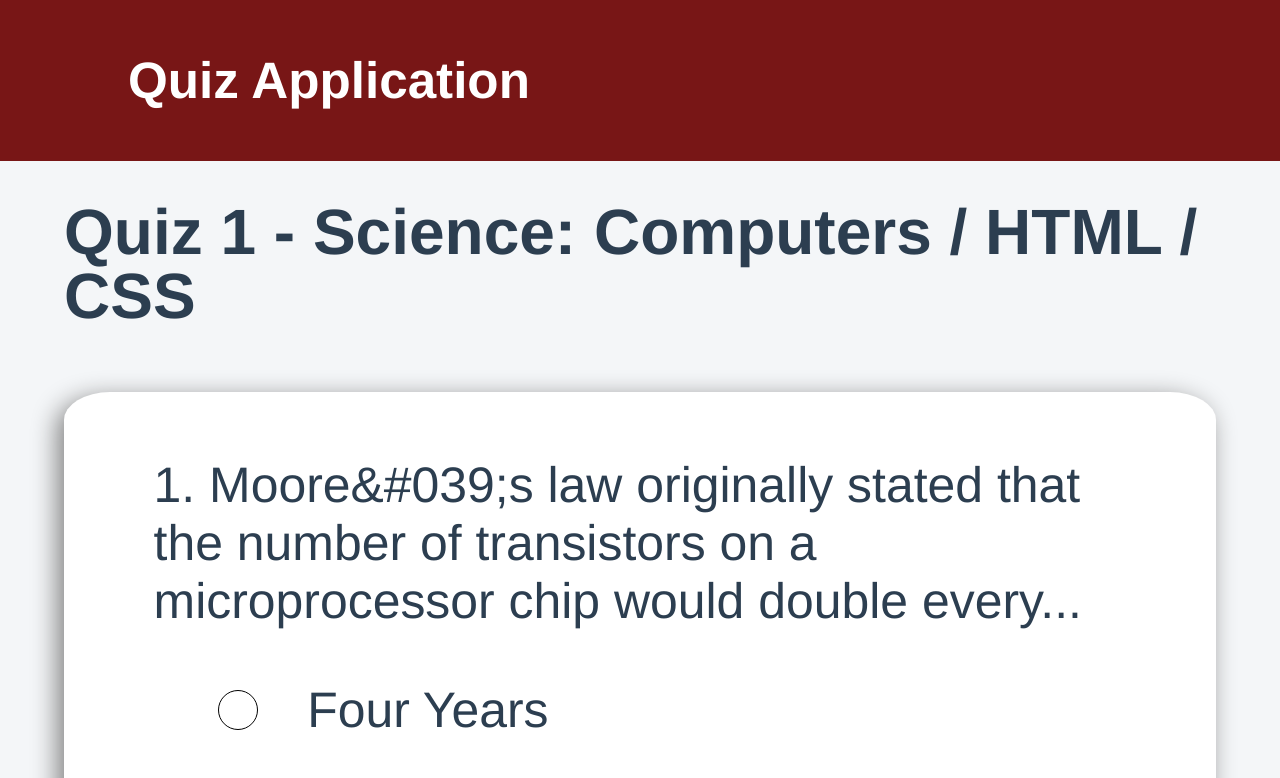
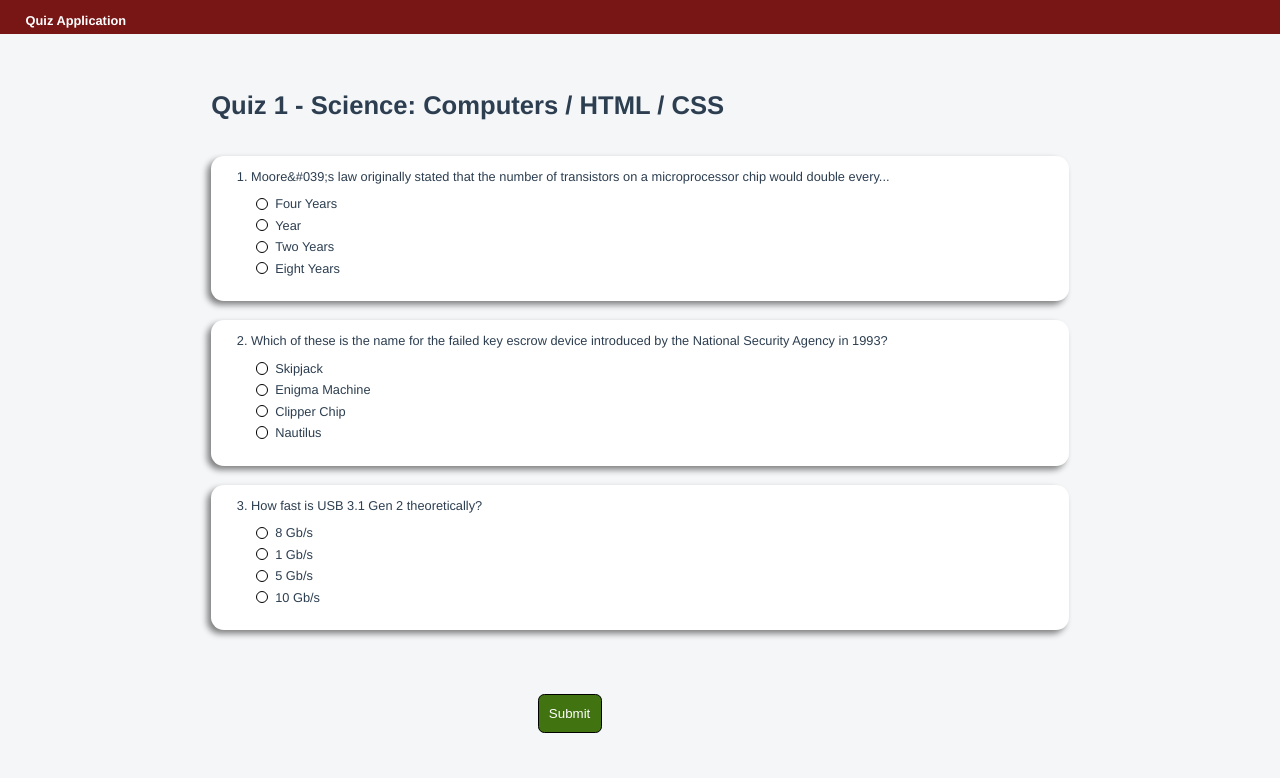
Before and after one commit to kukovisuals/snowjoe, a Vue app: page / in a window 1280 px wide. Shown: the top 778 px of the page. Built offline with nearby package versions, Linux system fonts and the light colour scheme.

Commit message:
made css responseive added all css styles to app.vue

```diff
--- a/src/App.vue
+++ b/src/App.vue
@@ -17,6 +17,11 @@ export default {
 *{
   margin: 0;
 }
+:root {
+  --main-font-size: 3vw;
+  --desktop-font-size: 2vw;
+}
+
 #app {
   font-family: Avenir, Helvetica, Arial, sans-serif;
   -webkit-font-smoothing: antialiased;
@@ -26,4 +31,361 @@ export default {
   padding: 0;
   background-color: #F4F6F8;
 }
+
+
+/*
+  ************************************************************************
+  ErrorComponent Kuko Visuals
+  ************************************************************************
+*/
+.error_container{
+  width: 80%;
+  margin: 0 auto;
+}
+.error_message{
+  color:  #fa1800;
+  text-align: center;
+  padding-bottom: 10vw;
+}
+
+
+/*
+  ************************************************************************
+  FixedBanner Kuko Visuals
+  ************************************************************************
+*/
+
+.fixed_banner{
+  background-color: #781616;
+}
+.banner{
+  padding: 4vw 10vw;
+  color: #FFFFFF;
+  font-size: 4vw;
+}
+
+
+/*
+  ************************************************************************
+  QuizComponent Kuko Visuals
+  ************************************************************************
+*/
+
+.quiz_title{
+  line-height: 5vw;
+  padding-top: 3vw;
+  width: 90%;
+  margin: 0 auto;
+  font-size: 5vw;
+}
+
+/*
+  ************************************************************************
+  ResultsComponent Kuko Visuals
+  ************************************************************************
+*/
+
+.results_container{
+  width: 43%;
+  margin: 0 auto;
+  font-size: 3.5vw;
+  padding-top: 4vw;
+  text-align: center;
+}
+.percentage{
+  font-size: 4vw;
+  color: red;
+}
+
+
+
+/*
+  ************************************
+  SingleQuestion Kuko Visuals
+  ************************************
+*/
+.question_answers{
+  width: 90%;
+  margin: 0 auto;
+  background-color: #FFFFFF ;
+  box-shadow: -0.5vw 0.5vw 2vw gray;
+  /*border: 1px solid black;*/
+  border-radius: 2vw;
+  margin-top: 5vw;
+}
+.question_answers.active{
+  box-shadow: -0.5vw 0.5vw 2vw #BDAB1D;
+
+}
+.question_answers.gotCorrect{
+  box-shadow: -0.5vw 0.5vw 2vw green;
+}
+.question_answers.gotWrong{
+  box-shadow: -0.5vw 0.5vw 2vw red;
+}
+.question{
+  /*border: 1px solid blue;*/
+  padding: 5vw 6vw 4vw 7vw;
+  font-size: 3.9vw;
+}
+.answers{
+  padding-left: 12vw;
+  padding-bottom: 2.5vw;
+  width: 70%;
+  display: flex;
+  justify-content: center;
+  flex-direction: column;
+  position: relative;
+}
+.answers:last-child .answer{
+  margin-bottom: 4vw;
+}
+
+
+
+.answer{
+  /*padding-left: 2.6vw;*/
+  font-size: 3.9vw;
+
+  display: flex;
+  justify-content: flex-start;
+  align-items: center;
+  flex-wrap: nowrap;
+  /*margin: 2vw 0;*/
+  cursor: pointer;
+  position: relative;
+}
+.answer.active{
+  border: 1px solid darkgreen;
+  background-color: seagreen;
+  color: white;
+  height: 8vw;
+  padding-left: 3vw;
+  margin-left: -4vw;
+  border-radius: 2vw;
+}
+.radio_input{
+  opacity: 0;
+  position: absolute;
+  left: 50%;
+  top: 50%;
+  transform: translate(-50%, -50%);
+  z-index: -1;
+}
+
+.design{
+  width: 3vw;
+  height: 3vw;
+
+  border: 1px solid #000000;
+  border-radius: 100%;
+  margin-right: 2vw;
+
+  position: absolute;
+}
+
+.design::before,
+.design::after {
+  content: "";
+  display: block;
+
+  width: inherit;
+  height: inherit;
+
+  border-radius: inherit;
+
+  position: absolute;
+  transform: scale(0);
+  transform-origin: center center;
+}
+
+.design:before {
+  background: blue;
+  opacity: 0;
+  transition: .3s;
+}
+
+.design::after {
+  background: blue;
+  opacity: .4;
+  transition: .6s;
+}
+/* .text */
+.text {
+  color: inherit;
+  /*font-weight: bold;*/
+  margin-left: 7vw;
+}
+
+
+/* checked state */
+input:checked+.design::before {
+  opacity: 1;
+  transform: scale(.6);
+}
+
+
+/* other states */
+/*input:hover+.design,*/
+input:focus+.design {
+  border: 1px solid blue;
+}
+
+/*input:hover+.design:before,*/
+input:focus+.design:before {
+  background: blue;
+}
+
+/*input:hover~.text {
+  color: blue;
+}*/
+
+input:focus+.design::after,
+input:active+.design::after {
+  opacity: .1;
+  transform: scale(1);
+}
+
+
+.button_container{
+  padding: 5vw;
+  width: 16%;
+  margin: 0 auto;
+}
+.submit_button{
+  background-color: #417310;
+  border: 1px solid black;
+  width: 16vw;
+  height: 7vw;
+  color: #FFF;
+  cursor: pointer;
+  border-radius: 1vw;
+}
+
+.rightWrong{
+  float: right;
+  top: -6vw;
+  position: relative;
+  right: 3vw;
+}
+
+.correct{
+  color:  green;
+}
+.wrong{
+  color: red;
+}
+
+/*
+  ************************************************************************
+  Tablet Kuko Visuals
+  ************************************************************************
+*/
+
+@media screen and (min-width: 700px){
+  .quiz_title{
+    font-size: var(--main-font-size);
+  }
+  .banner{
+    font-size: var(--main-font-size);
+  }
+  .question{
+    font-size: 2.5vw;
+  }
+  .answer{
+    font-size: 2vw;
+  }
+  .design{
+    width: 1.8vw;
+    height: 1.8vw;
+  }
+  .text{
+    margin-left: 4vw;
+  }
+  .question{
+    padding: 3vw 6vw 2.5vw 6vw;
+  }
+  .answers{
+    padding-bottom: 1.3vw;
+    padding-left: 9vw;
+  }
+  .results_container{
+    font-size: 2.5vw;
+  }
+  .percentage{
+    font-size: 3vw;
+  }
+  .answer.active{
+    height: 4.5vw;
+  }
+  .rightWrong{
+    top: -4vw;
+  }
+}
+/*
+  ************************************************************************
+  Desktop Kuko Visuals
+  ************************************************************************
+*/
+@media screen and (min-width: 1024px){
+  .quiz_title{
+    font-size: var(--desktop-font-size);
+    /*text-align: center;*/
+    width: 67vw;
+    max-width: 1024px;
+  }
+  .question_answers{
+    width: 67vw;
+    max-width: 1024px;
+    margin-top: 1.5vw;
+    border-radius: 1vw;
+    box-shadow: -0.3vw 0.3vw 0.5vw grey;
+  }
+  .banner{
+    font-size: 1vw;
+    padding: 1vw 2vw 0.5vw 2vw;
+  }
+  .answer{
+    font-size: 1vw;
+  }
+  .design{
+    width: 0.8vw;
+    height: 0.8vw;
+  }
+  .text{
+    margin-left: 1.5vw;
+  }
+  .question{
+    font-size: 1vw;
+    padding: 1vw 3vw 1vw 2vw;
+  }
+  .answers{
+    padding-bottom: 0.5vw;
+    padding-left: 3.5vw;
+  }
+  .answers:last-child .answer {
+    margin-bottom: 1.5vw;
+  }
+  .results_container{
+    font-size: 2.5vw;
+  }
+  .percentage{
+    font-size: var(--desktop-font-size);
+  }
+  .answer.active{
+    height: 2.5vw;
+    padding-left: 1vw;
+    margin-left: -1vw;
+    border-radius: 0.5vw;
+  }
+  .rightWrong{
+    top: -2vw;
+    right: 1.5vw;
+  }
+  .submit_button{
+    width: 5vw;
+    height: 3vw;
+    border-radius: 0.5vw;
+  }
+}
 </style>
--- a/src/components/ErrorComponent.vue
+++ b/src/components/ErrorComponent.vue
@@ -16,16 +16,3 @@ export default {
   name: 'ErrorComponent',
 }
 </script>
-
-<style scoped>
-.error_container{
-  width: 80%;
-  margin: 0 auto;
-}
-.error_message{
-  color:  #fa1800;
-  text-align: center;
-  padding-bottom: 10vw;
-}
-
-</style>
--- a/src/components/FixedBanner.vue
+++ b/src/components/FixedBanner.vue
@@ -9,18 +9,3 @@ export default {
   name: 'FixedBanner',
 }
 </script>
-
-<!-- Add "scoped" attribute to limit CSS to this component only -->
-<style scoped>
-.banner{
-
-}
-.fixed_banner{
-  background-color: #781616;
-}
-.banner{
-  padding: 4vw 10vw;
-  color: #FFFFFF;
-  font-size: 4vw;
-}
-</style>
--- a/src/components/QuizComponent.vue
+++ b/src/components/QuizComponent.vue
@@ -5,10 +5,7 @@
     <div class="quiz_title_component">
       <h4 class="quiz_title"> {{title}} </h4>
     </div>
-
-    <QuestionComponent
-
-    />
+    <QuestionComponent/>
 
   </div>
 </template>
@@ -28,26 +25,3 @@ export default {
   }
 }
 </script>
-
-<!-- Add "scoped" attribute to limit CSS to this component only -->
-<style scoped>
-
-.quiz_title{
-  line-height: 5vw;
-  padding-top: 3vw;
-  width: 90%;
-  margin: 0 auto;
-  font-size: 5vw;
-}
-ul {
-  list-style-type: none;
-  padding: 0;
-}
-li {
-  display: inline-block;
-  margin: 0 10px;
-}
-.fix_banner{
-  background-color: red;
-}
-</style>
--- a/src/components/ResultsComponent.vue
+++ b/src/components/ResultsComponent.vue
@@ -32,18 +32,3 @@ export default {
   }
 }
 </script>
-
-<style scoped>
-
-.results_container{
-  width: 43%;
-  margin: 0 auto;
-  font-size: 3.5vw;
-  padding-top: 4vw;
-  text-align: center;
-}
-.percentage{
-  font-size: 4vw;
-  color: red;
-}
-</style>
--- a/src/components/SingleQuestion.vue
+++ b/src/components/SingleQuestion.vue
@@ -17,7 +17,6 @@
           v-for="(choice) in quiz.choices"
           :key="choice"
         >
-
           <label
           class="answer"
           >
@@ -35,24 +34,16 @@
 
           </label>
 
-
         </div>
         <div v-if="buttonClicked" class="rightWrong">
-          <div v-if="isRight">
-            <p> Correct </p>
-          </div>
-          <div v-if="!isRight">
-            <p>Wrong</p>
-          </div>
+
+            <p class="correct" v-if="isRight"> Correct </p>
+
+            <p class="wrong" v-else>Wrong</p>
+
         </div >
       </form>
-
-
-
-
-
     </div>
-
 
     <div class="button_container">
       <button class="submit_button" @click="buttonTriggered">Submit</button>
@@ -85,6 +76,7 @@ export default {
       resultColor: 'gray',
       getIndex: 0,
       isRight: false,
+      isWrong: false,
       diff: [],
      }
   },
@@ -152,10 +144,12 @@ export default {
 
             el.classList.add("gotCorrect");
             this.isRight = true
+            this.isWrong = false
 
           } else {
             el.classList.add("gotWrong");
             this.isRight = false
+            this.isWrong = true
 
             const newReferenceAnswers = loopAnswers.slice(lower, upper)
 
@@ -177,172 +171,3 @@ export default {
 }
 
 </script>
-
-<!-- Add "scoped" attribute to limit CSS to this component only -->
-<style scoped>
-.question_answers{
-  width: 90%;
-  margin: 0 auto;
-  background-color: #FFFFFF ;
-  box-shadow: -0.5vw 0.5vw 2vw gray;
-  /*border: 1px solid black;*/
-  border-radius: 4%;
-  margin-top: 5vw;
-}
-.question_answers.active{
-  box-shadow: -0.5vw 0.5vw 2vw #BDAB1D;
-
-}
-.question_answers.gotCorrect{
-  box-shadow: -0.5vw 0.5vw 2vw green;
-}
-.question_answers.gotWrong{
-  box-shadow: -0.5vw 0.5vw 2vw red;
-}
-.question{
-  /*border: 1px solid blue;*/
-  padding: 5vw 6vw 4vw 7vw;
-  font-size: 3.9vw;
-}
-.answers{
-  padding-left: 12vw;
-  padding-bottom: 2.5vw;
-  width: 70%;
-  display: flex;
-  justify-content: center;
-  flex-direction: column;
-  position: relative;
-}
-.answers:last-child .answer{
-  margin-bottom: 4vw;
-}
-
-
-
-.answer{
-  /*padding-left: 2.6vw;*/
-  font-size: 3.9vw;
-
-  display: flex;
-  justify-content: flex-start;
-  align-items: center;
-  flex-wrap: nowrap;
-  /*margin: 2vw 0;*/
-  cursor: pointer;
-  position: relative;
-}
-.answer.active{
-  border: 1px solid darkgreen;
-  background-color: seagreen;
-  color: white;
-  height: 8vw;
-  padding-left: 3vw;
-  margin-left: -4vw;
-  border-radius: 2vw;
-}
-.radio_input{
-  opacity: 0;
-  position: absolute;
-  left: 50%;
-  top: 50%;
-  transform: translate(-50%, -50%);
-  z-index: -1;
-}
-
-.design{
-  width: 3vw;
-  height: 3vw;
-
-  border: 1px solid #000000;
-  border-radius: 100%;
-  margin-right: 2vw;
-
-  position: absolute;
-}
-
-.design::before,
-.design::after {
-  content: "";
-  display: block;
-
-  width: inherit;
-  height: inherit;
-
-  border-radius: inherit;
-
-  position: absolute;
-  transform: scale(0);
-  transform-origin: center center;
-}
-
-.design:before {
-  background: blue;
-  opacity: 0;
-  transition: .3s;
-}
-
-.design::after {
-  background: blue;
-  opacity: .4;
-  transition: .6s;
-}
-/* .text */
-.text {
-  color: inherit;
-  /*font-weight: bold;*/
-  margin-left: 7vw;
-}
-
-
-/* checked state */
-input:checked+.design::before {
-  opacity: 1;
-  transform: scale(.6);
-}
-
-
-/* other states */
-/*input:hover+.design,*/
-input:focus+.design {
-  border: 1px solid blue;
-}
-
-/*input:hover+.design:before,*/
-input:focus+.design:before {
-  background: blue;
-}
-
-/*input:hover~.text {
-  color: blue;
-}*/
-
-input:focus+.design::after,
-input:active+.design::after {
-  opacity: .1;
-  transform: scale(1);
-}
-
-
-.button_container{
-  padding: 5vw;
-  width: 16%;
-  margin: 0 auto;
-}
-.submit_button{
-  background-color: #417310;
-  border: 1px solid black;
-  width: 16vw;
-  height: 7vw;
-  color: #FFF;
-  cursor: pointer;
-}
-
-
-
-.rightWrong{
-  float: right;
-  top: -6vw;
-  position: relative;
-  right: 3vw;
-}
-</style>
```
Also changed, not shown: src/components/BottomRight.vue (deleted, +0 -22 lines), src/components/QuestionComponent.vue (+0 -8 lines).
